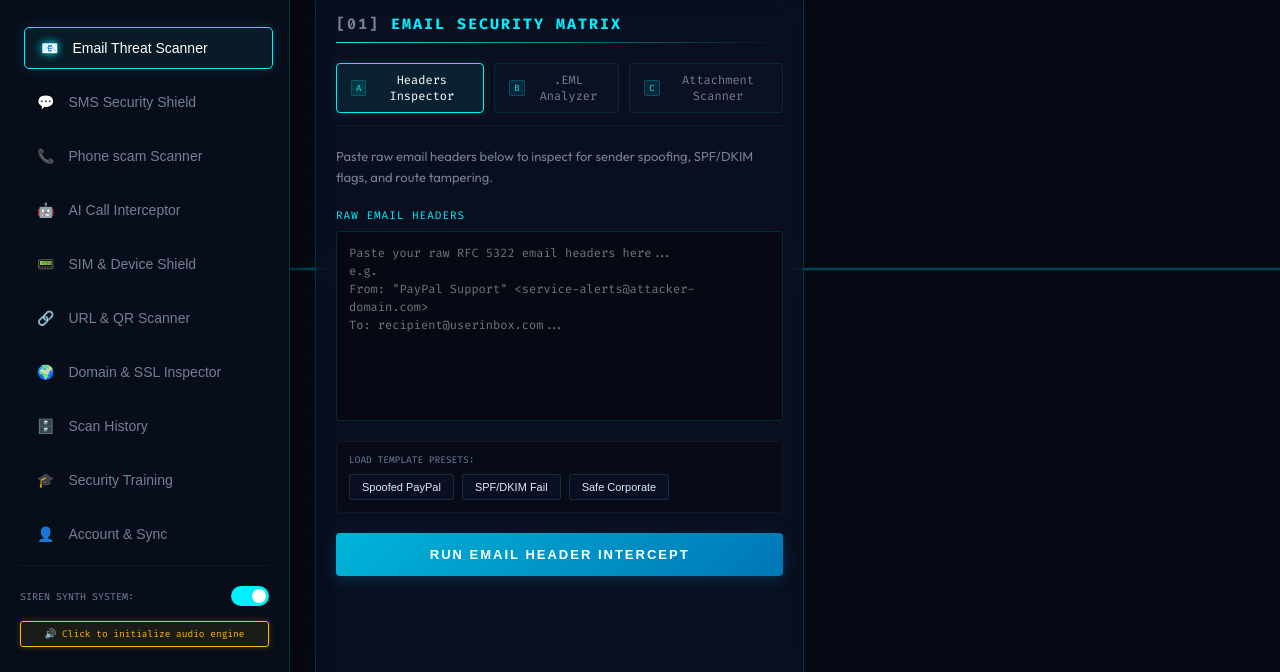
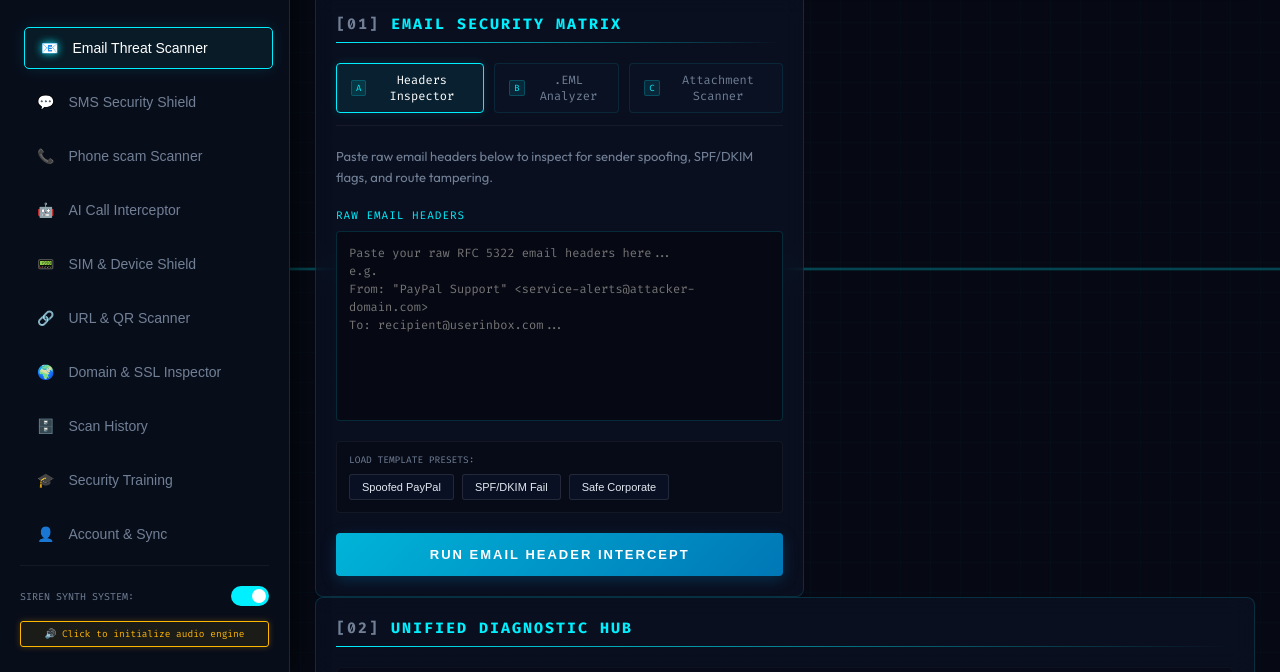
Before and after one commit to mohammadkhasimpathan/trust-and-verify, a browser extension: page public/index.html in a window 1280 px wide. Shown: the part 128-800 px from the top of the page. Drawn offline with Linux system fonts and the light colour scheme; no server answers.

Commit message:
fix: resolve layout spacing and missing favicon

```diff
--- a/public/index.html
+++ b/public/index.html
@@ -11,6 +11,7 @@
   <link rel="manifest" href="manifest.json">
   <meta name="theme-color" content="#00f0ff">
   <link rel="apple-touch-icon" href="logo.png">
+  <link rel="icon" type="image/png" href="logo.png">
 
   <!-- Fonts -->
   <link rel="preconnect" href="https://fonts.googleapis.com">
--- a/public/style.css
+++ b/public/style.css
@@ -339,7 +339,7 @@
   display: grid;
   grid-template-columns: 1.15fr 1fr;
   gap: 25px;
-  height: 100%;
+  align-items: start;
 }
 
 @media (max-width: 1024px) {
```
